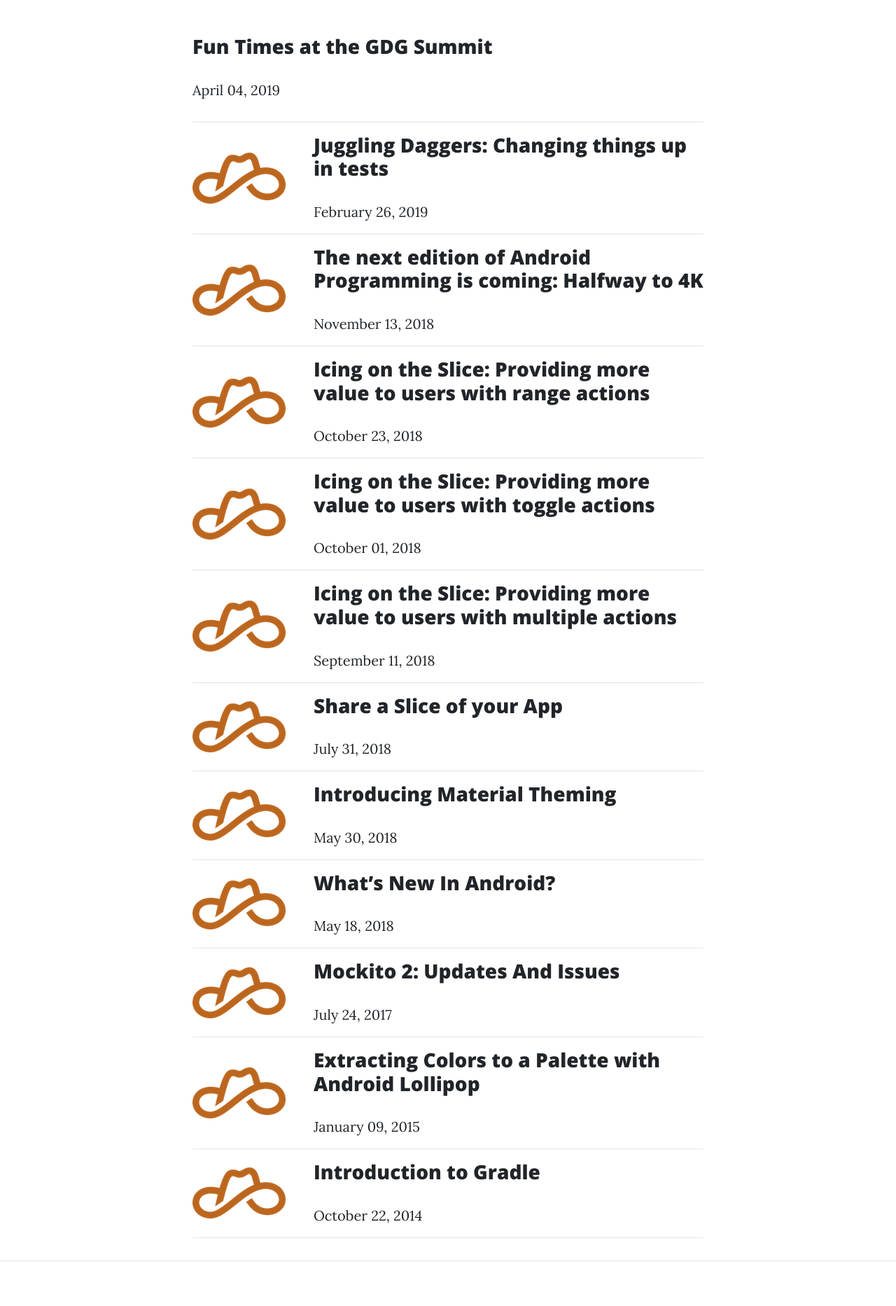
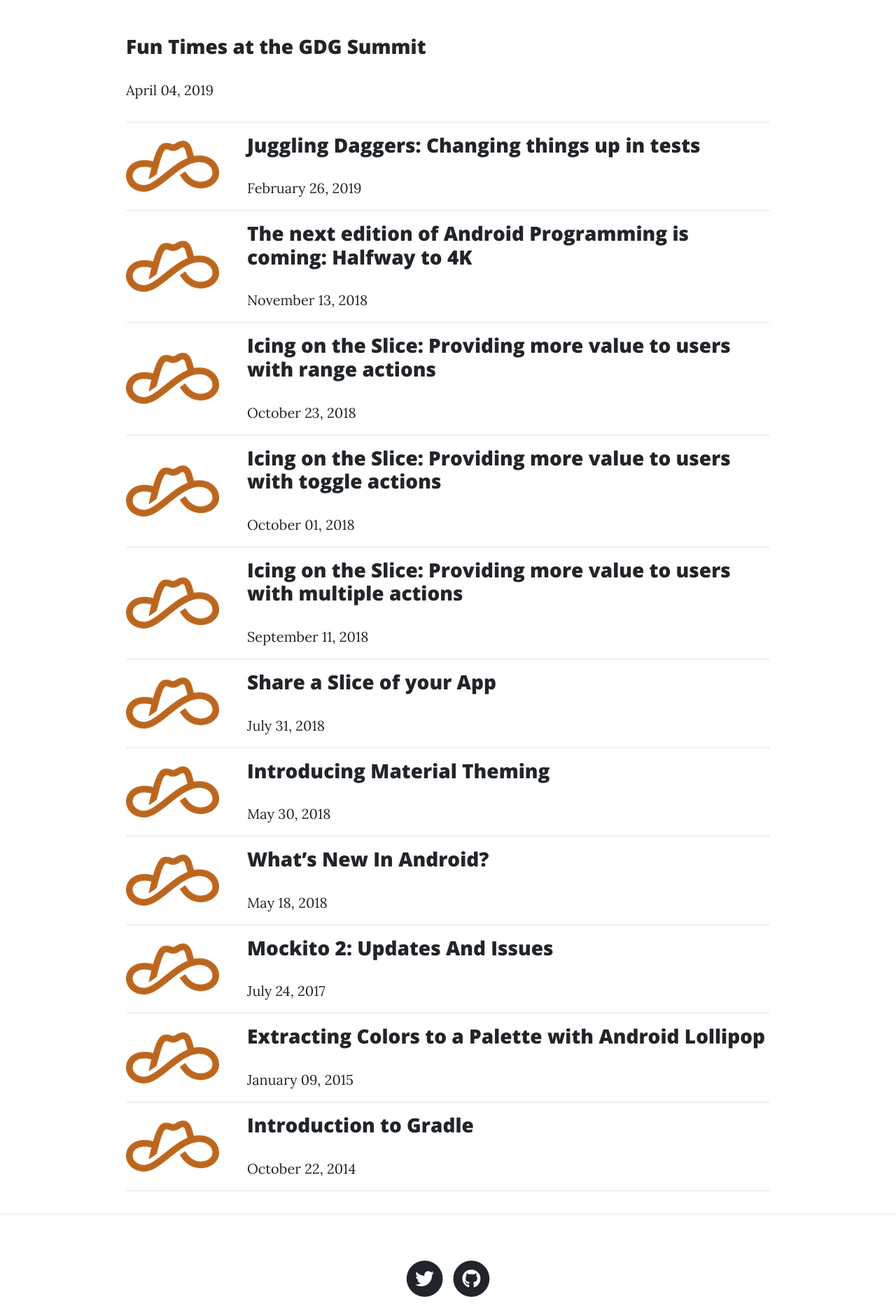
Before and after one commit to BrianGardnerAtl/website, a Jekyll site: the page built from index.html, in a window 1280 px wide. Shown: the part 400-2266 px from the top of the page at 70% size. Built offline with Jekyll 4.4.1, drawn with Linux system fonts in a browser that asks for light colours.

Commit message:
Increase content width for website

```diff
--- a/_layouts/default.html
+++ b/_layouts/default.html
@@ -54,7 +54,7 @@
       <div class="overlay"></div>
       <div class="container">
         <div class="row">
-          <div class="col-lg-8 col-md-10 mx-auto">
+          <div class="col-lg-10 mx-auto">
             <div class="site-heading">
             </div>
           </div>
@@ -68,7 +68,7 @@
     <footer>
       <div class="container">
         <div class="row">
-          <div class="col-lg-8 col-md-10 mx-auto">
+          <div class="col-lg-10 mx-auto">
             <ul class="list-inline text-center">
               <li class="list-inline-item">
                 <a href="https://twitter.com/BrianGardnerDev">
--- a/_layouts/post.html
+++ b/_layouts/post.html
@@ -65,7 +65,7 @@
 
 <div class="container">
   <div class="row">
-    <div class="col-lg-8 col-md-10 mx-auto">
+    <div class="col-lg-10 mx-auto">
 
       {{ content }}
 
--- a/about.html
+++ b/about.html
@@ -5,7 +5,7 @@
 <!-- Main Content -->
 <div class="container">
   <div class="row">
-    <div class="col-lg-8 col-md-10 mx-auto">
+    <div class="col-lg-10 mx-auto">
       <p>
         Hello there! My name is Brian Gardner. I'm a software developer with a
         passion for teaching others how to build cool things. I currently live
--- a/index.html
+++ b/index.html
@@ -5,7 +5,7 @@
 <!-- Main Content -->
 <div class="container">
   <div class="row">
-    <div class="col-lg-8 col-md-10 mx-auto">
+    <div class="col-lg-10 mx-auto">
       {% for post in site.posts %}
 
         {% if post.external_link %}
```
